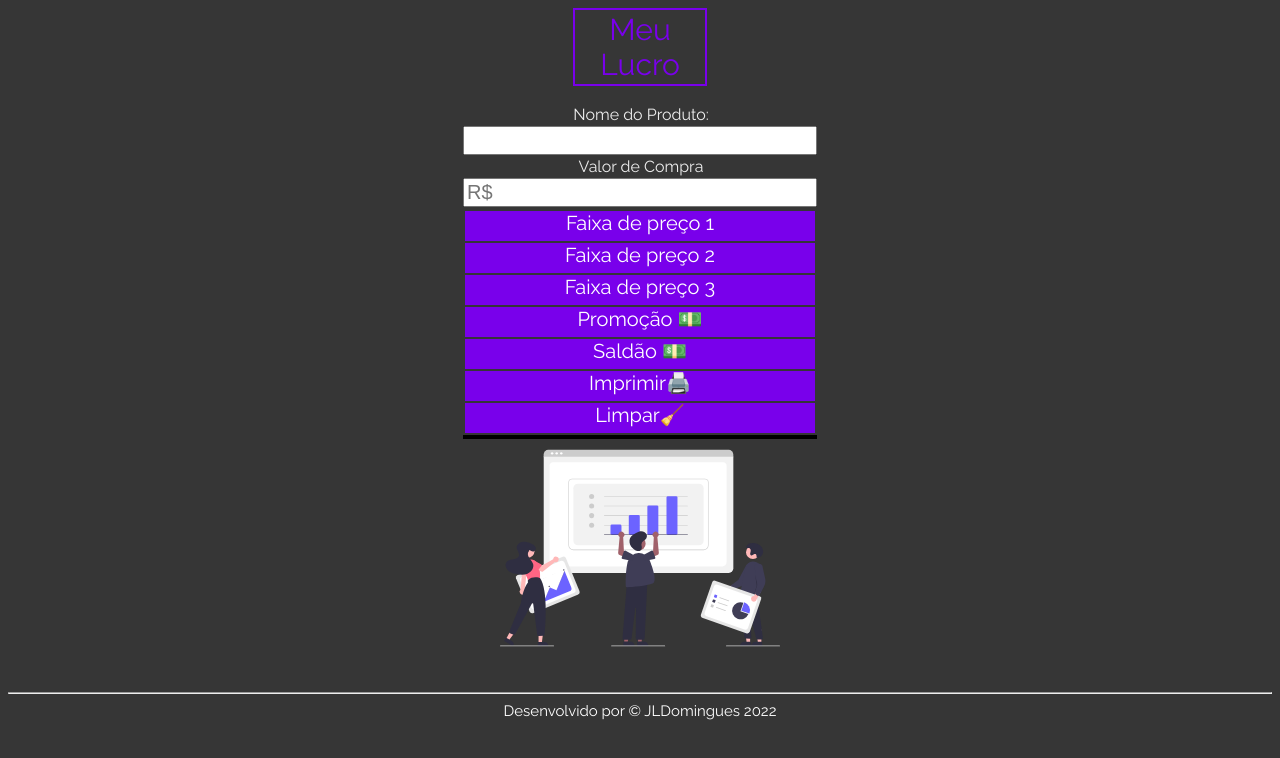
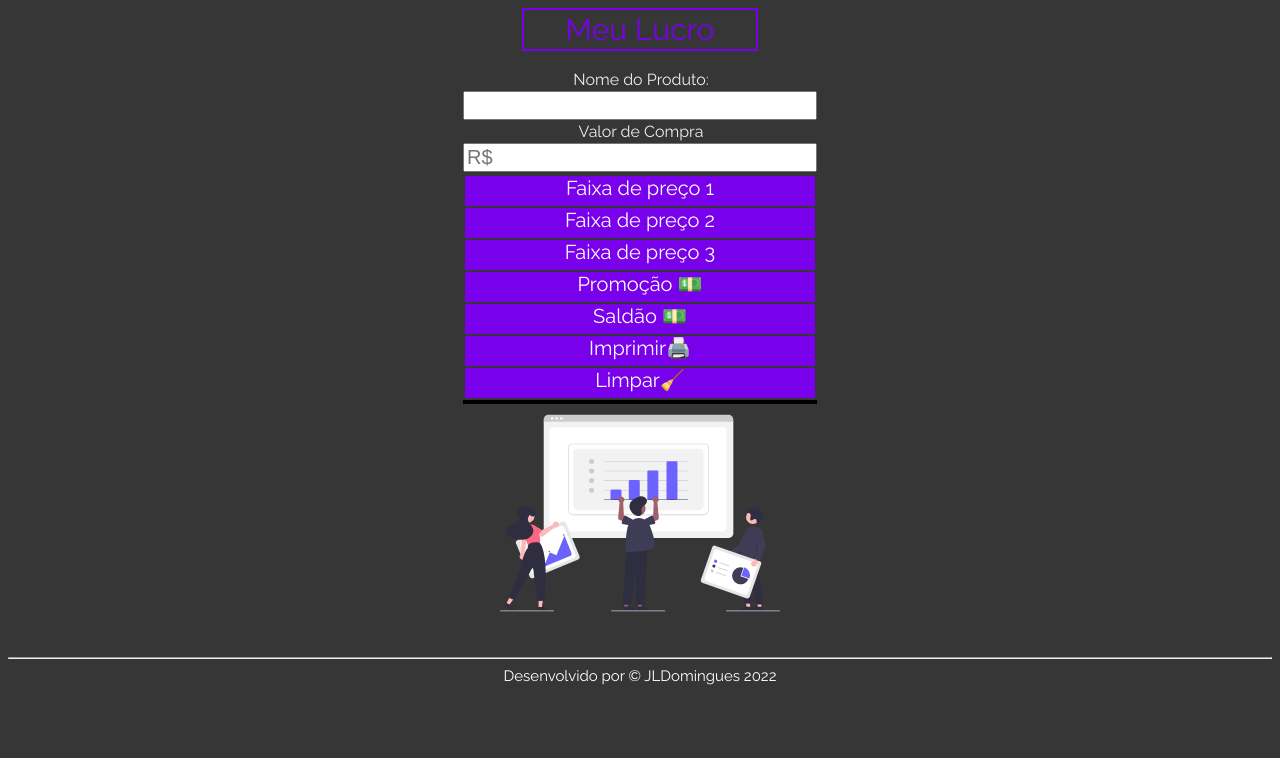
Before and after one commit to jldomingues/meulucro, a plain HTML site: page index.html in a window 1280 px wide. Shown: the top 758 px of the page. Drawn offline with Linux system fonts and the light colour scheme.

Commit message:
Update index.html

```diff
--- a/index.html
+++ b/index.html
@@ -89,7 +89,7 @@ font-family: 'Raleway', sans-serif;
        font-size: 30px ;
        color:#7900EB;
 box-sizing: content-box;
-width: 10%;
+width: 18%;
 border: solid #7900EB 2px;
 padding: 2px;
 
```
